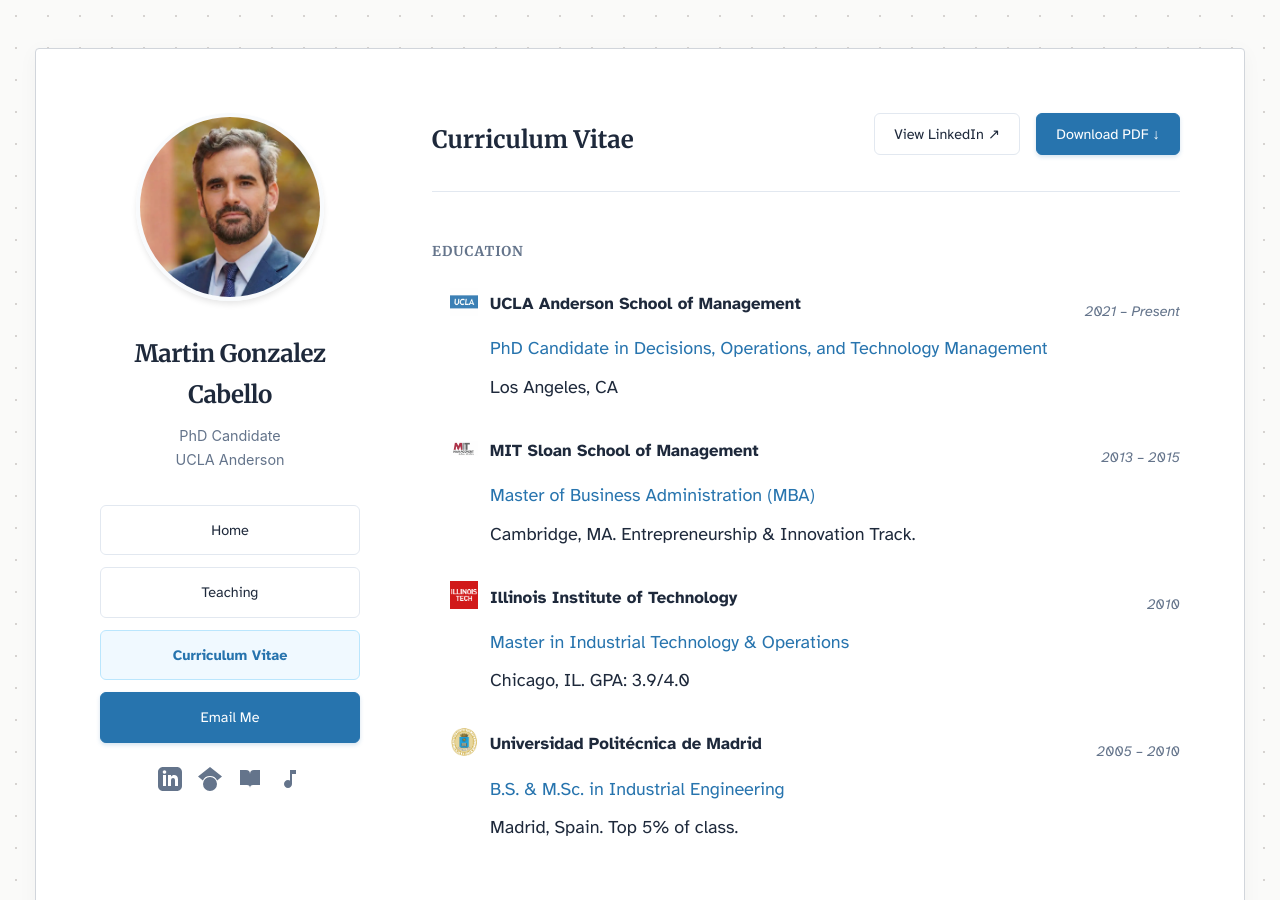
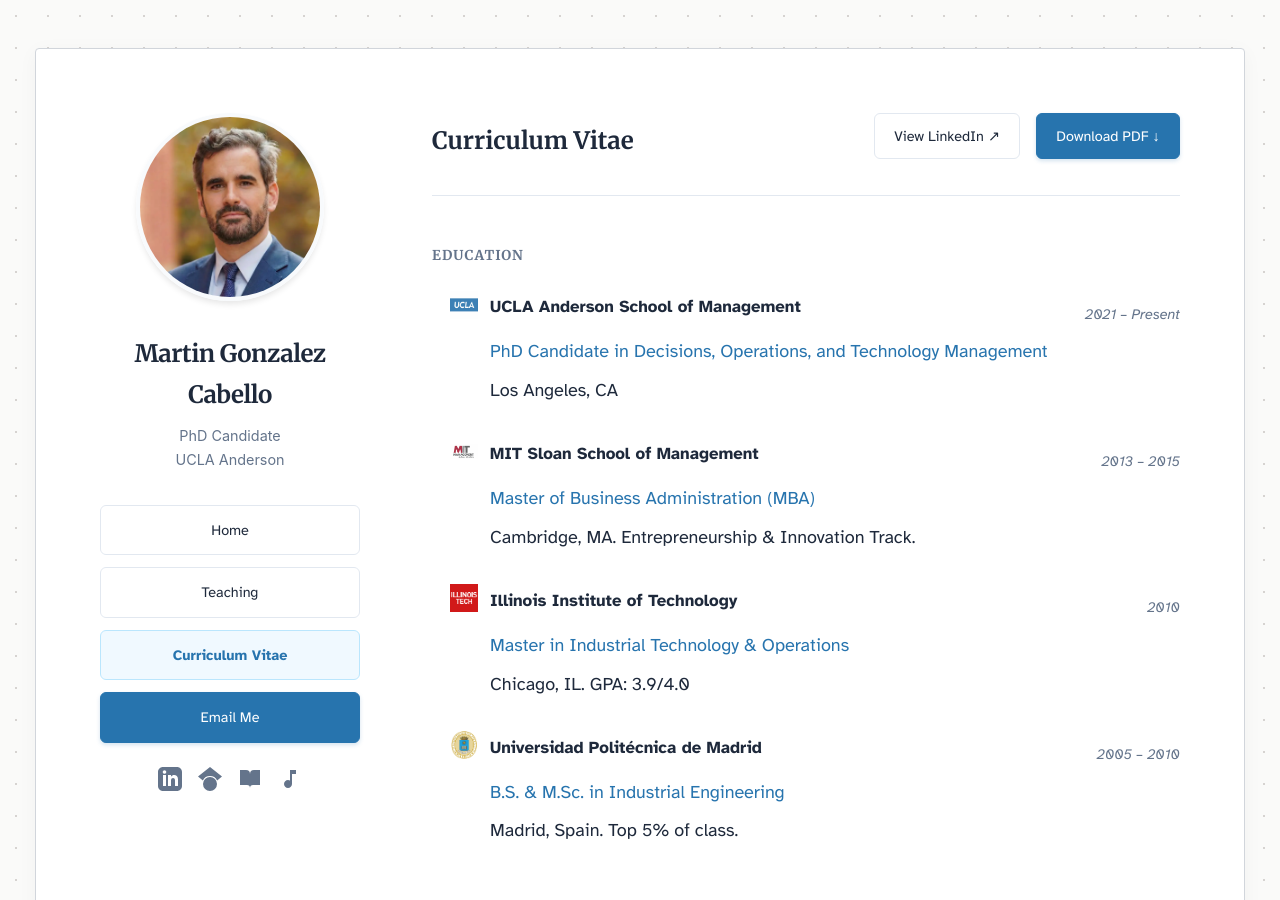
Before and after one commit to martins73/research-site, a Jekyll site: the page built from cv.html, in a window 1280 px wide and 900 px high. Built offline with Jekyll 4.4.1, drawn with Linux system fonts in a browser that asks for light colours.

Commit message:
Refactor CV HTML structure and styles

```diff
--- a/cv.html
+++ b/cv.html
@@ -8,8 +8,8 @@ active_page: cv
     <h2 style="margin: 0; border: none; padding: 0;">Curriculum Vitae</h2>
 
     <div style="display: flex; gap: 1rem;">
-        <a href="https://www.linkedin.com/in/martingc/" class="sidebar-btn btn-outline" style="width: auto; padding: 0.5rem 1.2rem; display: inline-flex;" target="_blank">View LinkedIn ↗</a>
-        <a href="/assets/cv.pdf" class="sidebar-btn btn-primary" style="width: auto; padding: 0.5rem 1.2rem; display: inline-flex;" target="_blank">Download PDF ↓</a>
+        <a href="https://www.linkedin.com/in/martingc/" class="sidebar-btn btn-outline" style="width: auto; padding: 0.6rem 1.2rem; display: inline-flex;" target="_blank">View LinkedIn ↗</a>
+        <a href="/assets/cv.pdf" class="sidebar-btn btn-primary" style="width: auto; padding: 0.6rem 1.2rem; display: inline-flex;" target="_blank">Download PDF ↓</a>
     </div>
 </div>
 
@@ -24,8 +24,8 @@ active_page: cv
             </div>
             <span class="cv-date">2021 – Present</span>
         </div>
-        <div style="color: var(--accent); font-weight: 500; margin: 0.5rem 0 0.5rem 40px;">PhD Candidate in Decisions, Operations, and Technology Management</div>
-        <div class="cv-desc" style="margin-left: 40px;">Los Angeles, CA</div>
+        <div class="cv-role">PhD Candidate in Decisions, Operations, and Technology Management</div>
+        <div class="cv-desc">Los Angeles, CA</div>
     </div>
 
     <div class="cv-entry">
@@ -36,8 +36,8 @@ active_page: cv
             </div>
             <span class="cv-date">2013 – 2015</span>
         </div>
-        <div style="color: var(--accent); font-weight: 500; margin: 0.5rem 0 0.5rem 40px;">Master of Business Administration (MBA)</div>
-        <div class="cv-desc" style="margin-left: 40px;">Cambridge, MA. Entrepreneurship & Innovation Track.</div>
+        <div class="cv-role">Master of Business Administration (MBA)</div>
+        <div class="cv-desc">Cambridge, MA. Entrepreneurship & Innovation Track.</div>
     </div>
 
     <div class="cv-entry">
@@ -48,8 +48,8 @@ active_page: cv
             </div>
             <span class="cv-date">2010</span>
         </div>
-        <div style="color: var(--accent); font-weight: 500; margin: 0.5rem 0 0.5rem 40px;">Master in Industrial Technology & Operations</div>
-        <div class="cv-desc" style="margin-left: 40px;">Chicago, IL. GPA: 3.9/4.0</div>
+        <div class="cv-role">Master in Industrial Technology & Operations</div>
+        <div class="cv-desc">Chicago, IL. GPA: 3.9/4.0</div>
     </div>
 
     <div class="cv-entry">
@@ -60,8 +60,8 @@ active_page: cv
             </div>
             <span class="cv-date">2005 – 2010</span>
         </div>
-        <div style="color: var(--accent); font-weight: 500; margin: 0.5rem 0 0.5rem 40px;">B.S. & M.Sc. in Industrial Engineering</div>
-        <div class="cv-desc" style="margin-left: 40px;">Madrid, Spain. Top 5% of class.</div>
+        <div class="cv-role">B.S. & M.Sc. in Industrial Engineering</div>
+        <div class="cv-desc">Madrid, Spain. Top 5% of class.</div>
     </div>
 </section>
 
@@ -70,17 +70,17 @@ active_page: cv
 
     <div class="cv-entry">
         <span class="cv-title">Fairness in Crowdwork: Making the Human AI Supply Chain More Humane</span>
-        <div class="cv-desc">with Auyon Siddiq, Charles Corbett, and Catherine Hu.<br><em>Business Horizons</em>, Vol. 68, No. 5 (2025): 645-657.</div>
+        <div class="cv-desc" style="margin-left: 0;">with Auyon Siddiq, Charles Corbett, and Catherine Hu.<br><em>Business Horizons</em>, Vol. 68, No. 5 (2025): 645-657.</div>
     </div>
 
     <div class="cv-entry">
         <span class="cv-title">The Impact of Recommendation Systems on Experts</span>
-        <div class="cv-desc">with Juan Pablo Atal, Jorge Ale-Chilet, and Alejandra Benitez.<br>Submitted to <em>American Economic Journal: Applied Economics</em>.</div>
+        <div class="cv-desc" style="margin-left: 0;">with Juan Pablo Atal, Jorge Ale-Chilet, and Alejandra Benitez.<br>Submitted to <em>American Economic Journal: Applied Economics</em>.</div>
     </div>
 
     <div class="cv-entry">
         <span class="cv-title">Searching for Serendipity</span>
-        <div class="cv-desc">with Isaac Tucker and Olav Sorenson.<br>Submitted to <em>Strategic Management Journal</em>.</div>
+        <div class="cv-desc" style="margin-left: 0;">with Isaac Tucker and Olav Sorenson.<br>Submitted to <em>Strategic Management Journal</em>.</div>
     </div>
 </section>
 
@@ -95,9 +95,9 @@ active_page: cv
             </div>
             <span class="cv-date">2022 – Present</span>
         </div>
-        <div class="cv-desc" style="margin-left: 40px;">
+        <div class="cv-desc">
             Teaching Assistant for:
-            <ul style="margin-top: 0.5rem; color: #475569;">
+            <ul>
                 <li><strong>Data and Decisions</strong> (MBA Core)</li>
                 <li><strong>Optimization</strong> (MSBA)</li>
                 <li><strong>Prescriptive Models & Data Analytics</strong> (MSBA)</li>
@@ -120,11 +120,11 @@ active_page: cv
 
         <div style="margin-bottom: 1.25rem;">
             <div style="display: flex; justify-content: space-between; align-items: baseline;">
-                <div style="color: var(--accent); font-weight: 500; margin: 0 0 0.5rem 40px;">Head of Advanced Analytics</div>
+                <div class="cv-role">Head of Advanced Analytics</div>
                 <span class="cv-date">2019 – 2021</span>
             </div>
-            <div class="cv-desc" style="margin-left: 40px;">
-                <ul style="margin-top: 0.5rem; color: #475569;">
+            <div class="cv-desc">
+                <ul>
                     <li>Created and led the analytics department to integrate machine learning into healthcare and job safety decision-making.</li>
                     <li>Launched the Research and Innovation area, leading ~10 research collaborations with universities.</li>
                     <li>Project sponsor at MIT's Analytics Lab (2020), guiding student teams on real-world business problems.</li>
@@ -134,17 +134,18 @@ active_page: cv
 
         <div>
             <div style="display: flex; justify-content: space-between; align-items: baseline;">
-                <div style="color: var(--accent); font-weight: 500; margin: 0 0 0.5rem 40px;">Head of Customer Experience, Analytics and Remote Channels</div>
+                <div class="cv-role">Head of Customer Experience, Analytics and Remote Channels</div>
                 <span class="cv-date">2018 – 2019</span>
             </div>
-            <div class="cv-desc" style="margin-left: 40px;">
-                <ul style="margin-top: 0.5rem; color: #475569;">
+            <div class="cv-desc">
+                <ul>
                     <li>Managed CX strategies for a network covering 50% of Chilean workers.</li>
                     <li>Oversaw the call center (~200 agents) and digital channels.</li>
                 </ul>
             </div>
         </div>
     </div>
+
     <div class="cv-entry">
         <div style="display: flex; justify-content: space-between; align-items: baseline;">
             <div class="cv-header-group">
@@ -153,8 +154,8 @@ active_page: cv
             </div>
             <span class="cv-date">2018 – 2021</span>
         </div>
-        <div style="color: var(--accent); font-weight: 500; margin: 0.5rem 0 0.5rem 40px;">Founder and President</div>
-        <div class="cv-desc" style="margin-left: 40px;">
+        <div class="cv-role">Founder and President</div>
+        <div class="cv-desc">
             Founded the Chilean chapter of the Association for the Development of Customer Experience.
         </div>
     </div>
@@ -167,9 +168,9 @@ active_page: cv
             </div>
             <span class="cv-date">2011 – 2017</span>
         </div>
-        <div style="color: var(--accent); font-weight: 500; margin: 0.5rem 0 0.5rem 40px;">Management Consultant</div>
-        <div class="cv-desc" style="margin-left: 40px;">
-            <ul style="margin-top: 0.5rem; color: #475569;">
+        <div class="cv-role">Management Consultant</div>
+        <div class="cv-desc">
+            <ul>
                 <li>Advised clients in Europe, Latin America, the Middle East, and the US on digital strategy and products.</li>
                 <li>Designed retention strategies that reduced churn by 17% for a major European operator.</li>
                 <li>Restructured debt ($2.3 BN) for a Saudi mobile operator during a Rights Issue process.</li>
@@ -185,8 +186,8 @@ active_page: cv
             </div>
             <span class="cv-date">2012 – Present</span>
         </div>
-        <div style="color: var(--accent); font-weight: 500; margin: 0.5rem 0 0.5rem 40px;">Co-Founder</div>
-        <div class="cv-desc" style="margin-left: 40px;">
+        <div class="cv-role">Co-Founder</div>
+        <div class="cv-desc">
             Co-founded a company to teach entrepreneurship to children (ages 8-14) in Spain, Nepal, Pakistan, Peru, and the Philippines.
         </div>
     </div>
@@ -199,8 +200,8 @@ active_page: cv
             </div>
             <span class="cv-date">Summer 2014</span>
         </div>
-        <div style="color: var(--accent); font-weight: 500; margin: 0.5rem 0 0.5rem 40px;">MBA Intern</div>
-        <div class="cv-desc" style="margin-left: 40px;">Analyzed the global Education & Tech startup ecosystem to identify investment opportunities.</div>
+        <div class="cv-role">MBA Intern</div>
+        <div class="cv-desc">Analyzed the global Education & Tech startup ecosystem to identify investment opportunities.</div>
     </div>
 </section>
 
@@ -209,7 +210,7 @@ active_page: cv
 
     <div class="cv-entry">
         <span class="cv-title">Education & Certifications</span>
-        <div class="cv-desc">
+        <div class="cv-desc" style="margin-left: 0;">
             <ul style="margin-top: 0.5rem; color: #475569;">
                 <li><strong>MITx MicroMasters in Data Science:</strong> Passed courses in Data Analysis in Social Science and Probability (2020–2021).</li>
                 <li><strong>MIT Sloan Data Analytics Certificate</strong> (2020)</li>
@@ -220,7 +221,7 @@ active_page: cv
 
     <div class="cv-entry">
         <span class="cv-title">Languages</span>
-        <div class="cv-desc">
+        <div class="cv-desc" style="margin-left: 0;">
             <ul style="margin-top: 0.5rem; color: #475569;">
                 <li>Spanish (Native), Fluent in English and Portuguese, Basic French.</li>
             </ul>
```
